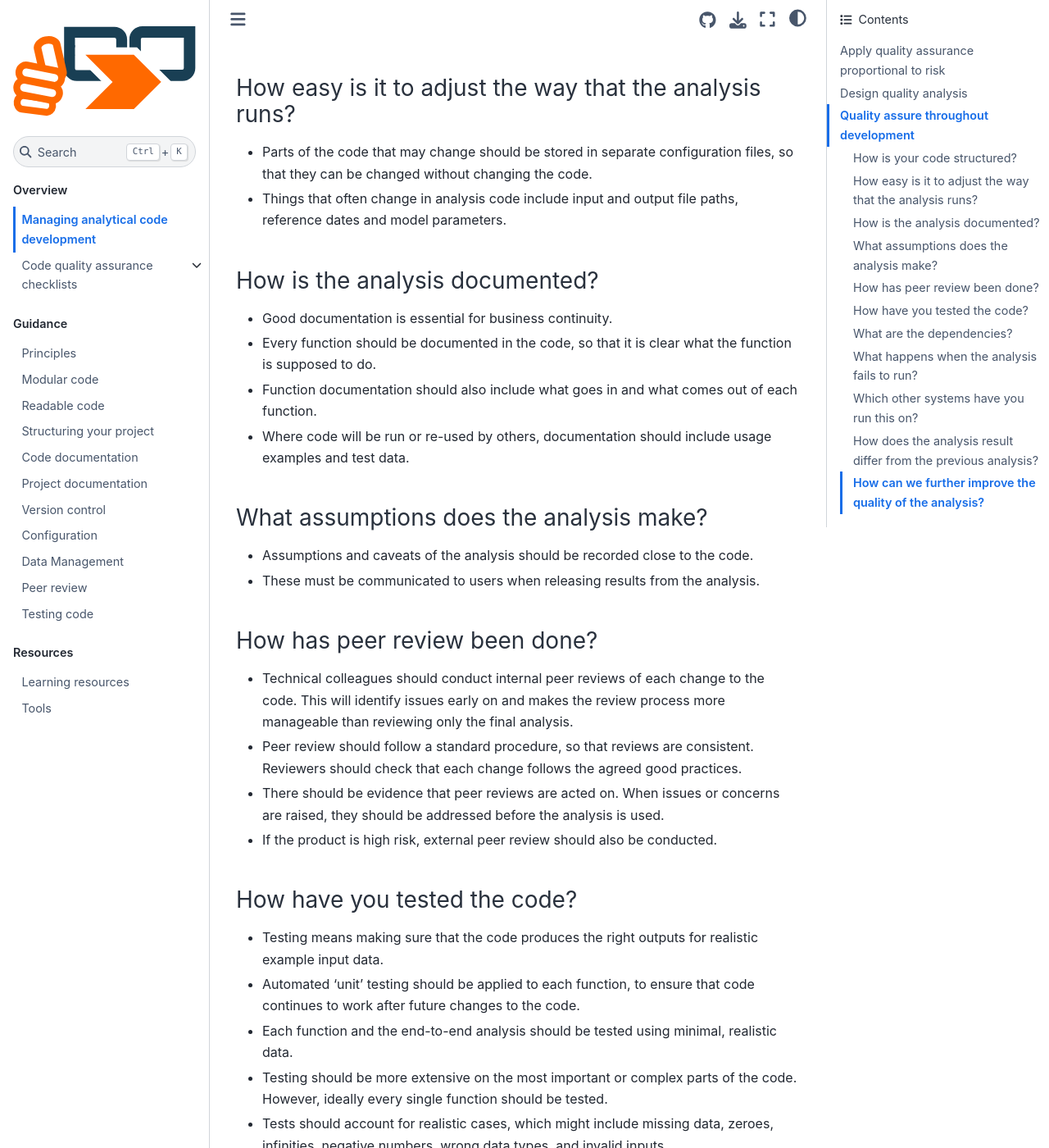
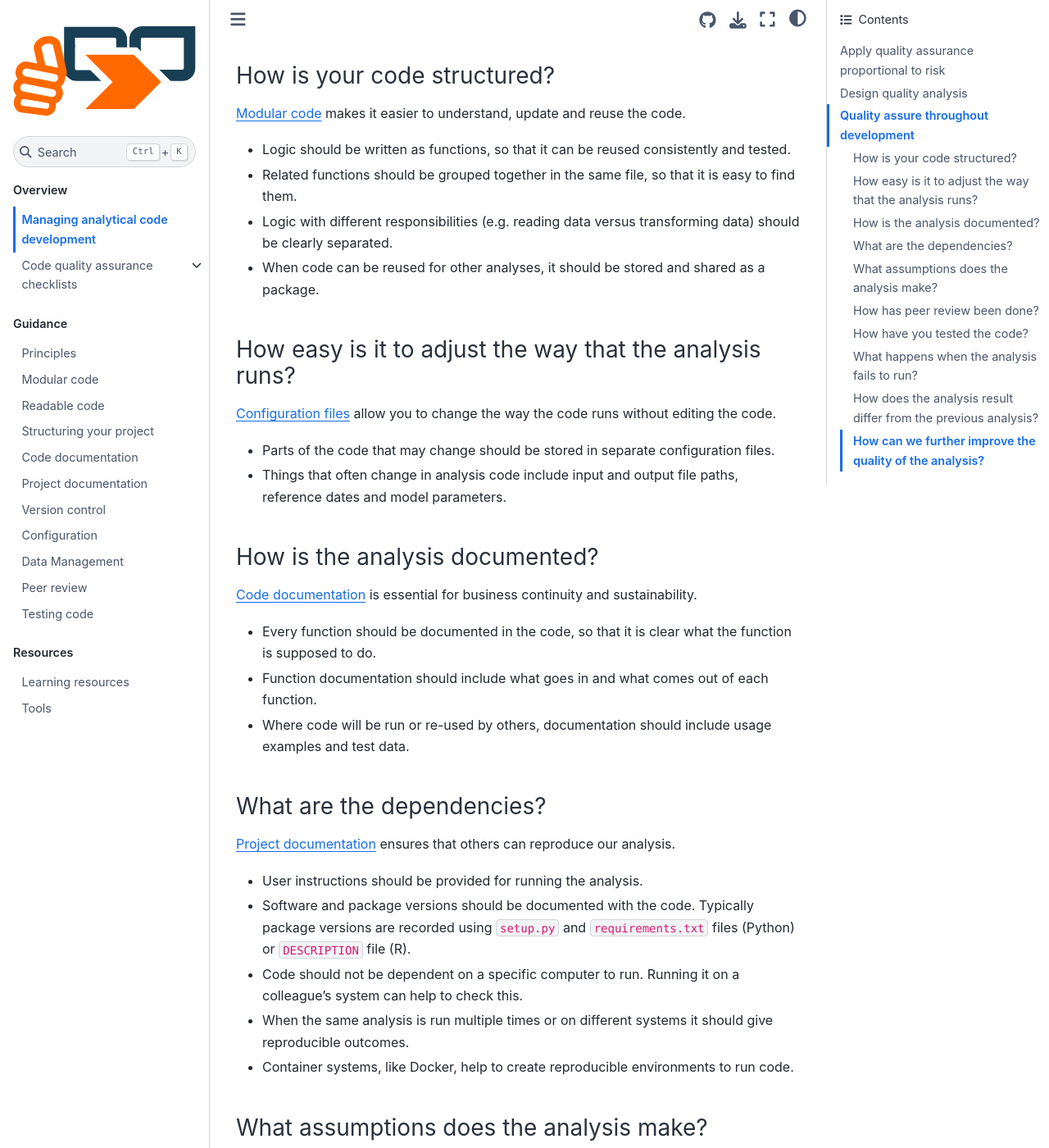
Before and after one commit to best-practice-and-impact/qa-of-code-guidance, a Jupyter Book: the page built from book/managers_guide.md, in a window 1280 px wide and 1400 px high, scrolled down 3386 px. Shown: the whole window at 82% size. Built offline with Jupyter Book 1.0.4 settings and Sphinx 7.4.7 and the Sphinx Book theme 1.1.4, drawn with Linux system fonts in a browser that asks for light colours; some of the changed text lies outside the part shown.

Commit message:
Add benefit statements to each question and links

```diff
--- a/book/managers_guide.md
+++ b/book/managers_guide.md
@@ -42,22 +42,30 @@ These questions aim to help you assess the design decisions at the beginning of
 
 ### Why have you chosen to do the analysis this way?
 
+Understanding user needs ensures that the analysis is valuable.
+
+* There should be a plan to consult users at the beginning and throughout the development process, to ensure that their needs are being met.
 * The methodology and data should be suitable for the question being asked.
+* The analysis should be developed by more than one individual, to allow pair programming and peer review. This increases the sustainability of the analysis.
 * The analysis should be carried out using open-source analysis tools, wherever possible. Your team should be able to explain why they have chosen the analysis tools and why they are confident that they are fit for purpose.
-* The analysis should be developed by more than one individual, to allow pair programming and peer review. This increases the sustainability of the analysis.
-* Users should be consulted at the beginning and throughout the development process, to ensure that their needs are met.
+
 
 ### How are you storing input data?
+
+Versioning input data ensures that we can reproduce our analysis.
 
 * Input data should be versioned, so that analysis outputs can be reproduced.
 * Data should be stored in an open format (e.g. CSV or ODS), not formats that are restricted to proprietary software like SAS and Stata.
 * Large or complex datasets should be stored in a database.
-* You should monitor the data quality, following [the government data quality framework](https://www.gov.uk/government/publications/the-government-data-quality-framework/the-government-data-quality-framework).
+* You should monitor the quality of data, following [the government data quality framework](https://www.gov.uk/government/publications/the-government-data-quality-framework/the-government-data-quality-framework).
+
 
 ### How will you keep track of changes to the code and why they were made?
 
+[Version control](version_control.md) of changes provides an audit trail.
+
 * The code, documentation, and peer reviews should all be version controlled. Git software is most commonly used for this.
-* Ideally the code is developed on an open source code platform, like GitHub. This transparency increases your users trust in the analysis.
+* The code should be developed on an open source code platform, like GitHub. This transparency increases your users trust in the analysis.
 * There should be a clear record of every change and who made it.
 * Each change should be linked to a reason, for example, a new requirement or an issue in the existing code.
 * Reviews of changes should be stored with the version of the analysis that was reviewed.
@@ -67,36 +75,66 @@ These questions aim to help you assess the design decisions at the beginning of
 
 These questions can be used throughout the development of the analysis, to assess how the team are progressing towards the target quality assurance practices that you have agreed.
 
+
 ### How is your code structured?
+
+[Modular code](modular_code.md) makes it easier to understand, update and reuse the code.
 
 * Logic should be written as functions, so that it can be reused consistently and tested.
 * Related functions should be grouped together in the same file, so that it is easy to find them.
+* Logic with different responsibilities (e.g. reading data versus transforming data) should be clearly separated.
+* When code can be reused for other analyses, it should be stored and shared as a package.
+
 
 ### How easy is it to adjust the way that the analysis runs?
 
-* Parts of the code that may change should be stored in separate configuration files, so that they can be changed without changing the code.
+[Configuration files](configuration.md) allow you to change the way the code runs without editing the code.
+
+* Parts of the code that may change should be stored in separate configuration files.
 * Things that often change in analysis code include input and output file paths, reference dates and model parameters.
+
 
 ### How is the analysis documented?
 
-* Good documentation is essential for business continuity.
+[Code documentation](code_documentation.md) is essential for business continuity and sustainability.
+
 * Every function should be documented in the code, so that it is clear what the function is supposed to do.
-* Function documentation should also include what goes in and what comes out of each function.
+* Function documentation should include what goes in and what comes out of each function.
 * Where code will be run or re-used by others, documentation should include usage examples and test data.
 
+
+### What are the dependencies?
+
+[Project documentation](project_documentation.md) ensures that others can reproduce our analysis.
+
+* User instructions should be provided for running the analysis.
+* Software and package versions should be documented with the code. Typically package versions are recorded using `setup.py` and `requirements.txt` files (Python) or `DESCRIPTION` file (R).
+* Code should not be dependent on a specific computer to run. Running it on a colleague's system can help to check this.
+* When the same analysis is run multiple times or on different systems it should give reproducible outcomes.
+* Container systems, like Docker, help to create reproducible environments to run code.
+
+
 ### What assumptions does the analysis make?
+
+Transparency of our analysis increases trust.
 
 * Assumptions and caveats of the analysis should be recorded close to the code.
 * These must be communicated to users when releasing results from the analysis.
 
+
 ### How has peer review been done?
+
+[Peer review](peer_review.md) increases the quality of our analysis and transfers skills and knowledge.
 
 * Technical colleagues should conduct internal peer reviews of each change to the code. This will identify issues early on and makes the review process more manageable than reviewing only the final analysis.
 * Peer review should follow a standard procedure, so that reviews are consistent. Reviewers should check that each change follows the agreed good practices.
 * There should be evidence that peer reviews are acted on. When issues or concerns are raised, they should be addressed before the analysis is used.
 * If the product is high risk, external peer review should also be conducted.
 
+
 ### How have you tested the code?
+
+[Testing](testing_code.md) assures us that the code is working correctly.
 
 * Testing means making sure that the code produces the right outputs for realistic example input data.
 * Automated 'unit' testing should be applied to each function, to ensure that code continues to work after future changes to the code.
@@ -106,30 +144,28 @@ These questions can be used throughout the development of the analysis, to asses
 * Reviewers should sign-off that there is enough testing to assure that the code is working as expected.
 * Each time an error is found in the code, a test should be added to assure that the error does not reoccur.
 
-### What are the dependencies?
-
-* Documenting the code dependencies allows others to reproduce the analysis more easily.
-* Dependencies include anything the code needs to run, including software and package versions.
 
 ### What happens when the analysis fails to run?
+
+Recording and reporting errors provides an audit trail and makes it easier for users to correctly use the code.
 
 * When code fails to run, it should provide informative error messages to describe the problem.
 * If another team will operate the code, error messages should help users to correct the problem.
 * Errors or warnings might also be raised when data validation is not met.
+* When code is run in production, errors should be recorded or logged.
 
-### Which other systems have you run this on?
-
-* Code should not be dependent on a specific computer to run. Running it on a colleague's system can help to check this.
-* When the same analysis is run multiple times or on different systems it should give reproducible outcomes.
-* Container systems, like Docker, help to create reproducible environments to run code.
 
 ### How does the analysis result differ from the previous analysis?
+
+Comparing analysis to previous results can help to ensure reproducibility and identify errors.
 
 * When repeating analysis over time, you should compare results between analyses. Large differences in the outcome of the results may indicate an issue with the analysis process.
 * When developing code to replace legacy analysis, you may wish to parallel this with the new method. This will allow you to identify differences and improvements.
 
+
 ### How can we further improve the quality of the analysis?
 
-* Code quality should improve over time, as your team learn more about good practices.
+Code quality improves over time, as your team learn more about good practices.
+
 * The team should be aiming to meet the agreed assurance level, but should also consider which practices could be applied next to improve the code beyond this.
 * You should review training needs in your team and allow time for continuos personal development of these practices.
```
Also changed, not shown: other parts of book/managers_guide.md (+1 -1 lines).
